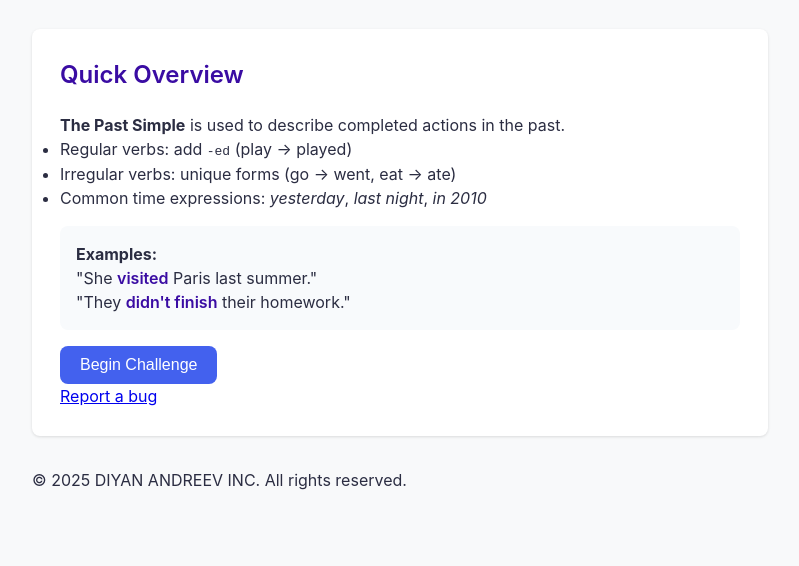
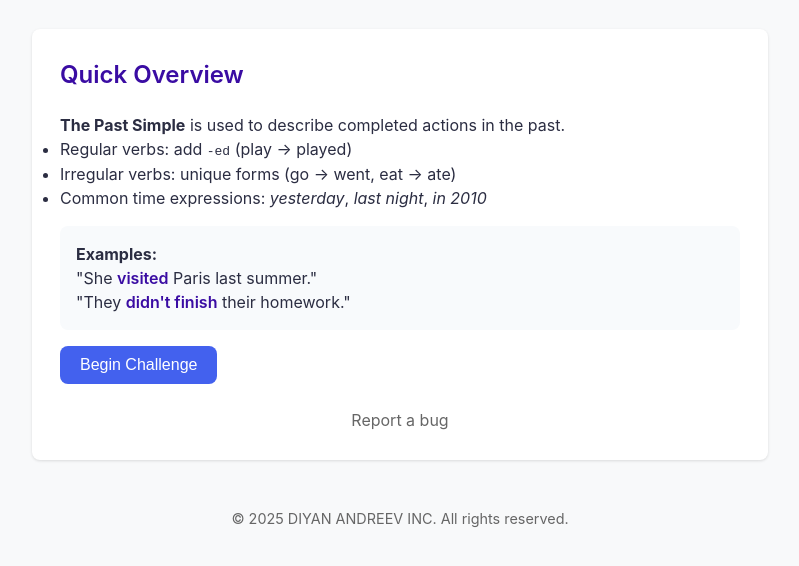
Before and after one commit to DiyanDeveloper/past-simplistic, a plain HTML site: page index.html in a window 1280 px wide. Shown: the part 136-702 px from the top of the page, without its empty margins (240-1039 px from the left). Drawn offline with Linux system fonts and the light colour scheme.

Commit message:
Update style.css

```diff
--- a/style.css
+++ b/style.css
@@ -328,3 +328,24 @@ select:focus {
     width: 100%;
   }
 }
+footer {
+  text-align: center;
+  padding: 1rem;
+  margin-top: 2rem;
+  color: #666;
+  font-size: 0.9rem;
+}
+
+.bug-report {
+  text-align: center;
+  margin-top: 1.5rem;
+}
+
+.bug-report a {
+  color: #666;
+  text-decoration: none;
+}
+
+.bug-report a:hover {
+  text-decoration: underline;
+}
```
